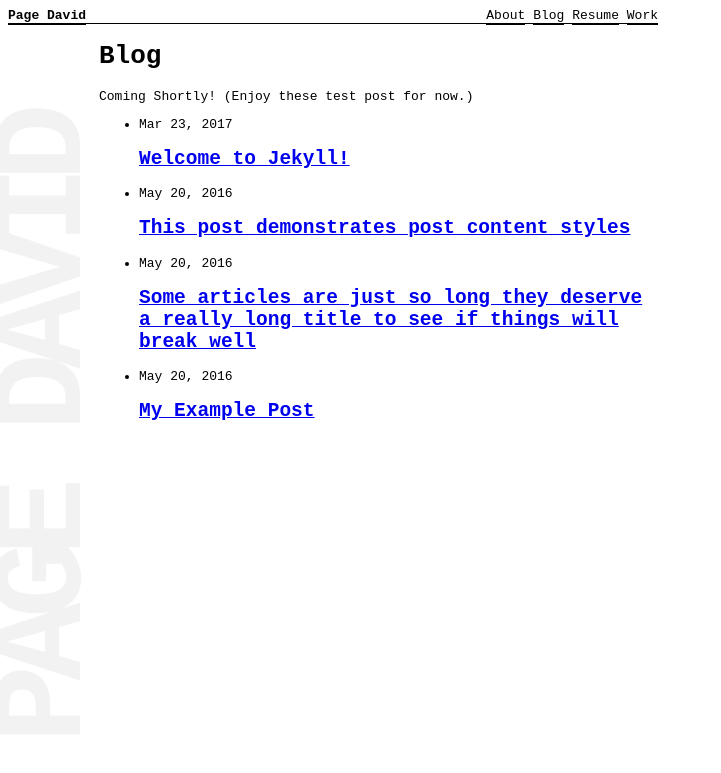
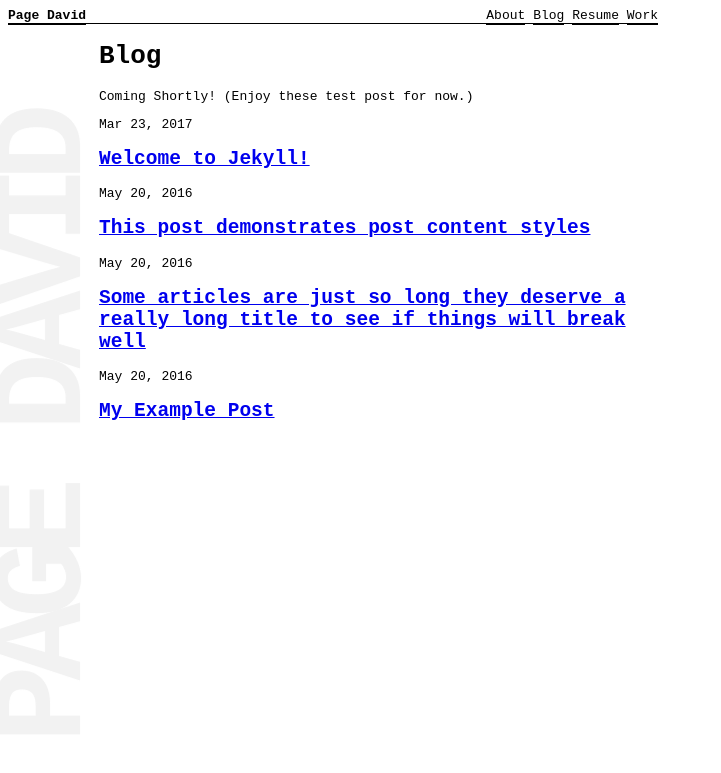
Before and after one commit to pagedavid/pagedavid.github.io, a Jekyll site: the page built from blog.md, in a window 1280 px wide. Shown: the top 773 px of the page, without its empty margins (0-721 px from the left). Built offline with Jekyll 4.4.1, drawn with Linux system fonts in a browser that asks for light colours.

Commit message:
ul/li to div/articles

```diff
--- a/_layouts/blog.html
+++ b/_layouts/blog.html
@@ -8,17 +8,17 @@ layout: default
 
   {{ content }}
 
-  <ul class="post-list">
+  <div class="post-list">
     {% for post in site.posts %}
-      <li>
+      <article>
         <span class="post-meta">{{ post.date | date: "%b %-d, %Y" }}</span>
 
         <h2>
           <a class="post-link" href="{{ post.url | relative_url }}">{{ post.title | escape }}</a>
         </h2>
-      </li>
+      </article>
     {% endfor %}
-  </ul>
+  </div>
 
   <!--<p class="rss-subscribe">subscribe <a href="{{ "/feed.xml" | relative_url }}">via RSS</a></p>-->
 
```
